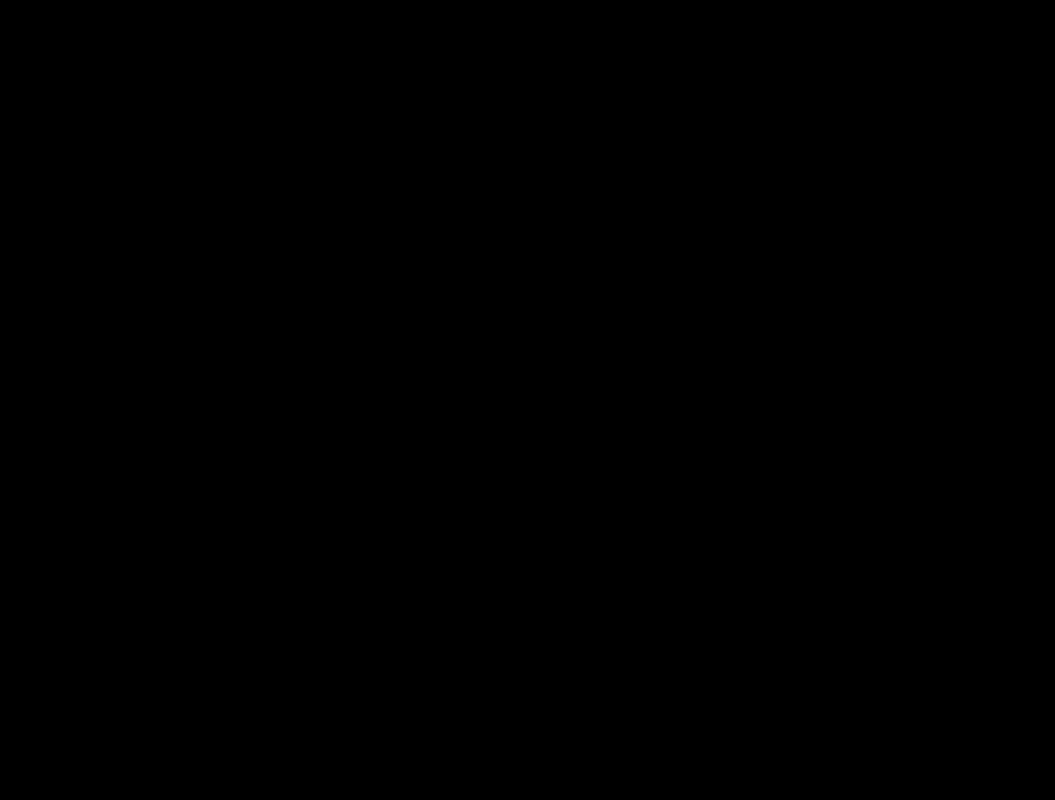
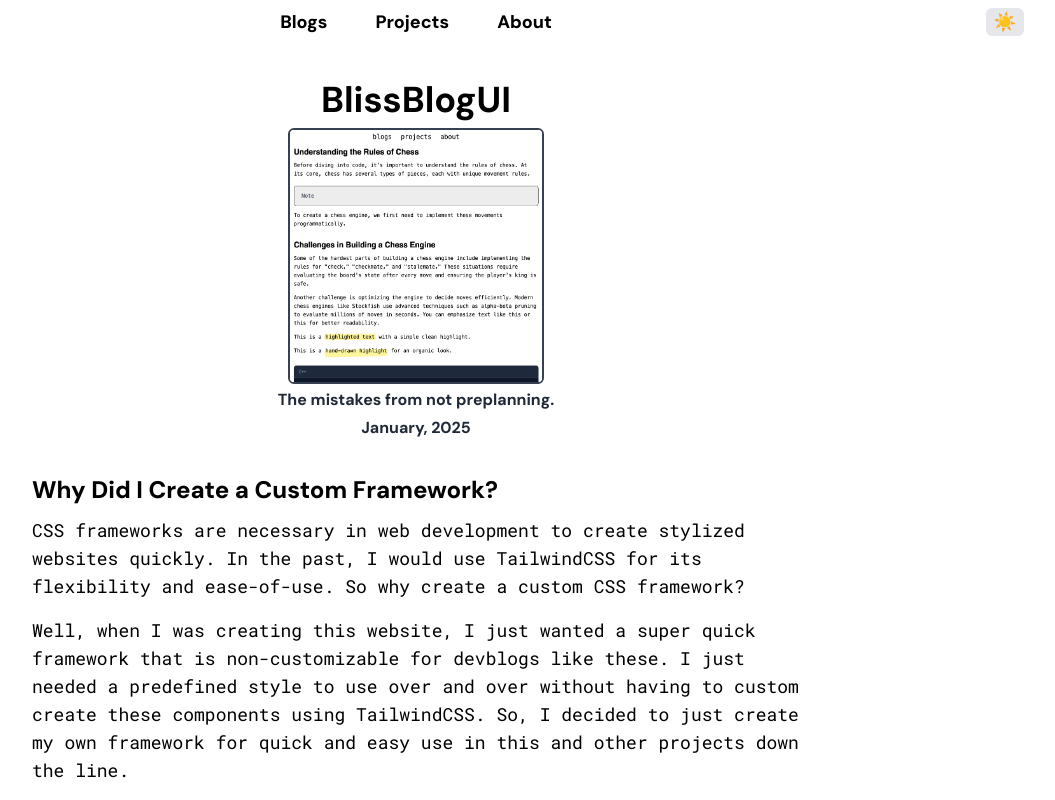
Before and after one commit to Ddomir/irladev, a React (Vite) app in the folder app/: page /irladev/blogs/BlissBlogUI in a window 1280 px wide. Before the commit this address had no page. Shown: the top 800 px of the page, without its empty margins (224-1279 px from the left). Built offline with nearby package versions, Linux system fonts and the light colour scheme.

Commit message:
Fixed dist routing

```diff
--- a/app/src/data/blogs.json
+++ b/app/src/data/blogs.json
@@ -4,7 +4,7 @@
     "title": "BlissBlogUI",
     "description": "A beginner's guide to React and its core concepts.",
     "link": "/blogs/BlissBlogUI",
-    "thumbnail": "/images/blogImages/BlissBlogUI/BlissBlogUITN.png",
+    "thumbnail": "images/blogImages/BlissBlogUI/BlissBlogUITN.png",
     "date": "January, 2025"
   },
   {
@@ -12,7 +12,7 @@
     "title": "BlissBlogUxI",
     "description": "A beginner's guide to React and its core concepts.",
     "link": "@/pages/blogs/testblog.tsx",
-    "thumbnail": "/images/blogImages/BlissBlogUI/test1.jpg",
+    "thumbnail": "images/blogImages/BlissBlogUI/test1.jpg",
     "date": "January, 2025"
   }
 ]
--- a/app/src/pages/About.tsx
+++ b/app/src/pages/About.tsx
@@ -16,7 +16,7 @@ const AboutPage = () => {
           {/* PFP IMG */}
           <img
             className={`col-span-full md:col-span-1 rounded-md max-sm:hidden ${styles.card}`}
-            src="/images/irladevpfp.jpg"
+            src="images/irladevpfp.jpg"
             alt="Profile"
           />
 
--- a/app/src/pages/blogs/BlissBlogUI.tsx
+++ b/app/src/pages/blogs/BlissBlogUI.tsx
@@ -2,7 +2,6 @@ import {Link} from "react-router-dom";
 import Navbar from "@/components/Navbar";
 import CodeBox from "@/components/CodeBox";
 import {styles} from "@/Styles";
-import BlissBlogUITN from "/images/blogImages/BlissBlogUI/BlissBlogUITN.png";
 
 const BlissBlogUIBlog = () => {
   return (
@@ -13,7 +12,11 @@ const BlissBlogUIBlog = () => {
         <h1 className="text-center text-4xl font-bold">BlissBlogUI</h1>
 
         <div className="flex justify-center">
-          <img className={`aspect-square w-64 h-auto mt-2 ${styles.image}`} src={BlissBlogUITN} alt="BlissBlogUI" />
+          <img
+            className={`aspect-square w-64 h-auto mt-2 ${styles.image}`}
+            src={`${import.meta.env.BASE_URL}images/blogImages/BlissBlogUI/BlissBlogUITN.png`}
+            alt="BlissBlogUI"
+          />
         </div>
 
         <p className={styles.subtitle}>The mistakes from not preplanning.</p>
@@ -95,7 +98,10 @@ const BlissBlogUIBlog = () => {
           </div>
           <p>I decided to keep my project contents separated to easily read and adjust any variable later on.</p>
           <div className="flex justify-center">
-            <img className={`${styles.image} w-64 h-auto`} src="/images/blogImages/BlissBlogUI/EarlySCSSExample.png" />
+            <img
+              className={`${styles.image} w-64 h-auto`}
+              src={`${import.meta.env.BASE_URL}images/blogImages/BlissBlogUI/EarlySCSSExample.png`}
+            />
           </div>
           <p className={styles.subtitle}>An early example of my SCSS folder layout.</p>
           <p>
--- a/app/src/router.tsx
+++ b/app/src/router.tsx
@@ -6,7 +6,7 @@ import BlissBlogUIBlog from "./pages/blogs/BlissBlogUI";
 
 const AppRouter = () => {
   return (
-    <Router>
+    <Router basename="/irladev">
       <Routes>
         <Route path="/" element={<AboutPage />} />
         <Route path="/projects" element={<ProjectsPage />} />
--- a/app/vite.config.ts
+++ b/app/vite.config.ts
@@ -5,5 +5,6 @@ import tsconfigPaths from "vite-tsconfig-paths";
 // https://vite.dev/config/
 export default defineConfig({
   plugins: [react(), tsconfigPaths()],
-  base: "/irladev/"
+  base: "/irladev/",
+  assetsInclude: ["**/*.png", "**/*.jpg", "**/*.svg"]
 });
```
Also changed, not shown: 1 other file (tests, documents, lock files or other folders).
